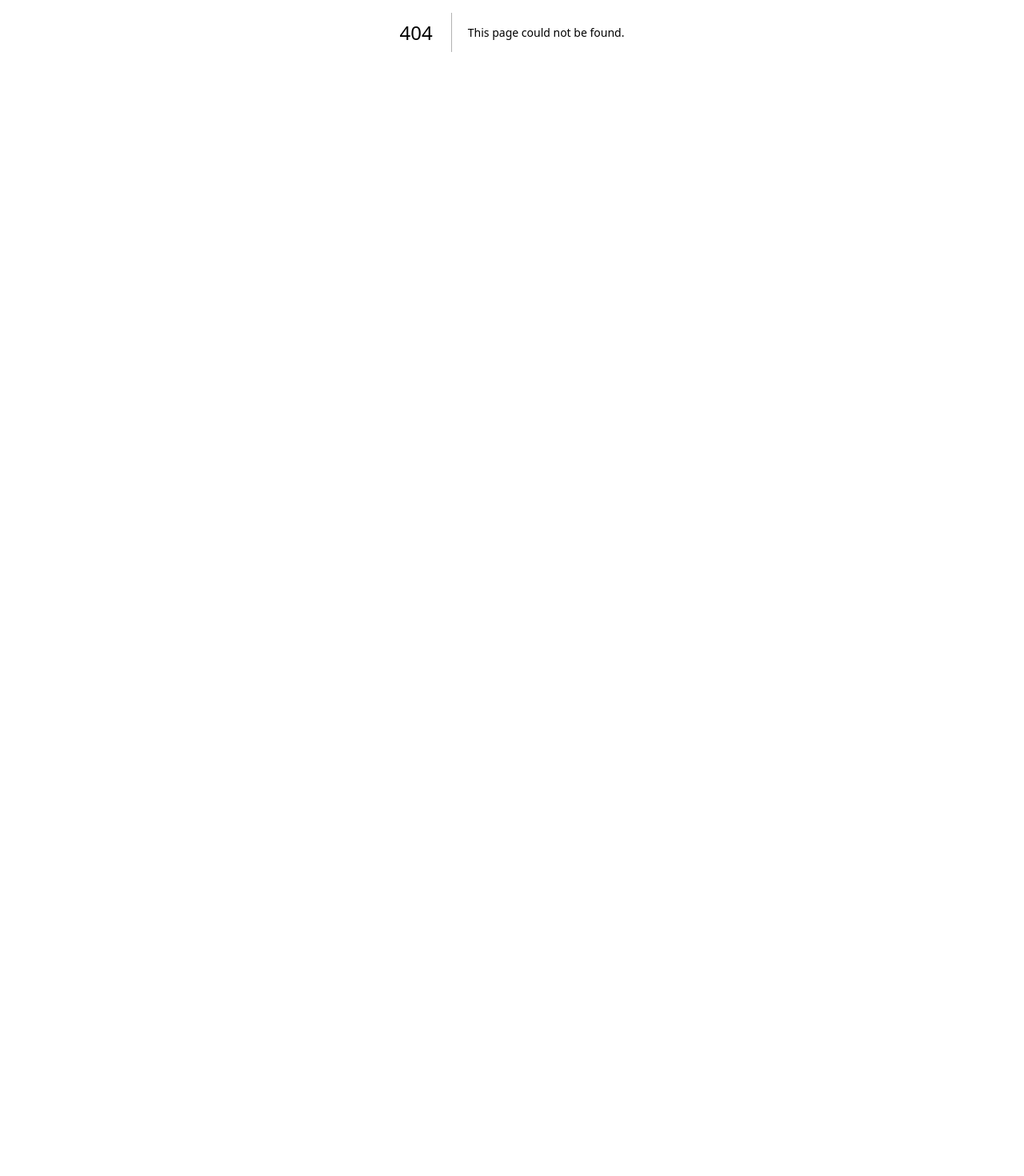
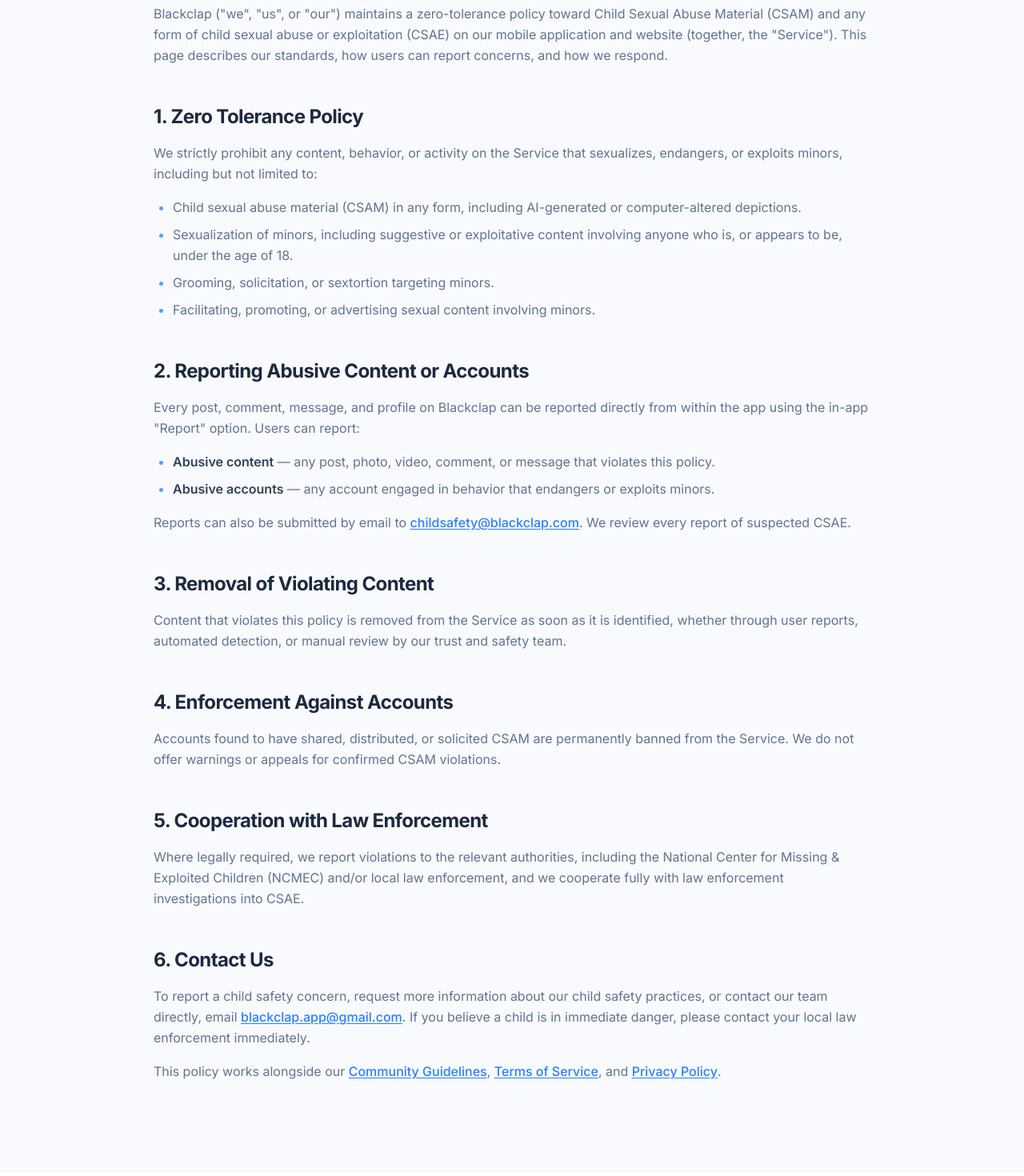
Before and after one commit to KuldeepRathor/blackclap-website, a Next.js app: page /child-safety in a window 1280 px wide. Before the commit this address had no page. Shown: the part 360-1830 px from the top of the page at 80% size. Before the commit the page ends 800 px from the top, so only its background shows below. Built offline with nearby package versions, Linux system fonts and the light colour scheme.

Commit message:
add Child Safety page and link in footer

```diff
--- /dev/null
+++ b/app/child-safety/page.tsx
@@ -0,0 +1,97 @@
+import type { Metadata } from "next";
+import LegalPage from "@/components/legal-page";
+
+export const metadata: Metadata = {
+  title: "Child Safety Standards — Blackclap",
+  description:
+    "Blackclap's policy and standards for preventing child sexual abuse and exploitation (CSAE), and how to report concerns.",
+};
+
+export default function ChildSafetyPage() {
+  return (
+    <LegalPage
+      title="Child Safety"
+      accentWord="Standards"
+      subtitle="Blackclap has zero tolerance for child sexual abuse material and exploitation. Here's how we prevent it, detect it, and respond to it."
+      lastUpdated="July 25, 2026"
+    >
+      <p>
+        Blackclap (&quot;we&quot;, &quot;us&quot;, or &quot;our&quot;) maintains a zero-tolerance
+        policy toward Child Sexual Abuse Material (CSAM) and any form of child sexual abuse or
+        exploitation (CSAE) on our mobile application and website (together, the
+        &quot;Service&quot;). This page describes our standards, how users can report concerns,
+        and how we respond.
+      </p>
+
+      <h2>1. Zero Tolerance Policy</h2>
+      <p>
+        We strictly prohibit any content, behavior, or activity on the Service that sexualizes,
+        endangers, or exploits minors, including but not limited to:
+      </p>
+      <ul>
+        <li>Child sexual abuse material (CSAM) in any form, including AI-generated or
+          computer-altered depictions.</li>
+        <li>Sexualization of minors, including suggestive or exploitative content involving
+          anyone who is, or appears to be, under the age of 18.</li>
+        <li>Grooming, solicitation, or sextortion targeting minors.</li>
+        <li>Facilitating, promoting, or advertising sexual content involving minors.</li>
+      </ul>
+
+      <h2>2. Reporting Abusive Content or Accounts</h2>
+      <p>
+        Every post, comment, message, and profile on Blackclap can be reported directly from
+        within the app using the in-app &quot;Report&quot; option. Users can report:
+      </p>
+      <ul>
+        <li>
+          <strong>Abusive content</strong> — any post, photo, video, comment, or message that
+          violates this policy.
+        </li>
+        <li>
+          <strong>Abusive accounts</strong> — any account engaged in behavior that endangers or
+          exploits minors.
+        </li>
+      </ul>
+      <p>
+        Reports can also be submitted by email to{" "}
+        <a href="mailto:childsafety@blackclap.com">childsafety@blackclap.com</a>. We review every
+        report of suspected CSAE.
+      </p>
+
+      <h2>3. Removal of Violating Content</h2>
+      <p>
+        Content that violates this policy is removed from the Service as soon as it is
+        identified, whether through user reports, automated detection, or manual review by our
+        trust and safety team.
+      </p>
+
+      <h2>4. Enforcement Against Accounts</h2>
+      <p>
+        Accounts found to have shared, distributed, or solicited CSAM are permanently banned from
+        the Service. We do not offer warnings or appeals for confirmed CSAM violations.
+      </p>
+
+      <h2>5. Cooperation with Law Enforcement</h2>
+      <p>
+        Where legally required, we report violations to the relevant authorities, including the
+        National Center for Missing &amp; Exploited Children (NCMEC) and/or local law enforcement,
+        and we cooperate fully with law enforcement investigations into CSAE.
+      </p>
+
+      <h2>6. Contact Us</h2>
+      <p>
+        To report a child safety concern, request more information about our child safety
+        practices, or contact our team directly, email{" "}
+        <a href="mailto:blackclap.app@gmail.com">blackclap.app@gmail.com</a>. If you believe a
+        child is in immediate danger, please contact your local law enforcement immediately.
+      </p>
+
+      <p>
+        This policy works alongside our{" "}
+        <a href="/community-guidelines">Community Guidelines</a>,{" "}
+        <a href="/terms">Terms of Service</a>, and{" "}
+        <a href="/privacy">Privacy Policy</a>.
+      </p>
+    </LegalPage>
+  );
+}
--- a/components/footer.tsx
+++ b/components/footer.tsx
@@ -36,6 +36,7 @@
               { label: "Sign Up",          href: "/signup",                id: "footer-signup-link" },
               { label: "Support",          href: "/support",               id: "footer-support-link" },
               { label: "Community Guidelines", href: "/community-guidelines", id: "footer-guidelines-link" },
+              { label: "Child Safety",     href: "/child-safety",          id: "footer-child-safety-link" },
               { label: "Privacy Policy",   href: "/privacy",               id: "footer-privacy-link" },
               { label: "Terms of Service", href: "/terms",                 id: "footer-terms-link" },
               { label: "Delete Account",   href: "/delete-account",        id: "footer-delete-link" },
```
